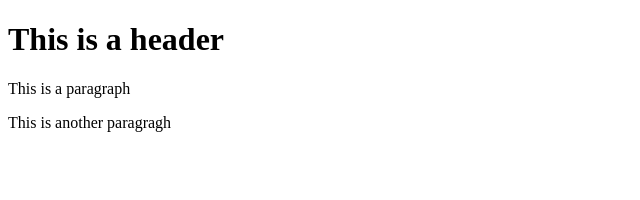
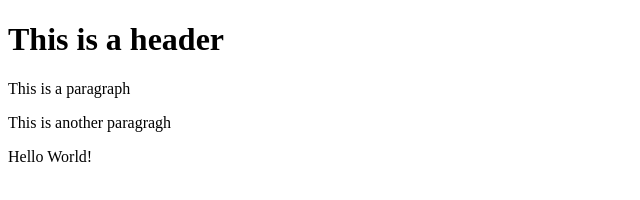
Before and after one commit to olaleywo/git-test, a website: page index.html in a window 1280 px wide. Shown: the whole page, without its empty margins (0-640 px from the left). Drawn offline with Linux system fonts and the light colour scheme.

```diff
--- a/index.html
+++ b/index.html
@@ -4,5 +4,6 @@
         <h1>This is a header</h1>
         <p>This is a paragraph</p>
         <p>This is another paragragh</p>
+        <p>Hello World!</p>
     </body>
 </html>
```
Also changed, not shown: package.json (added, +24 -0 lines), 2 other files.
